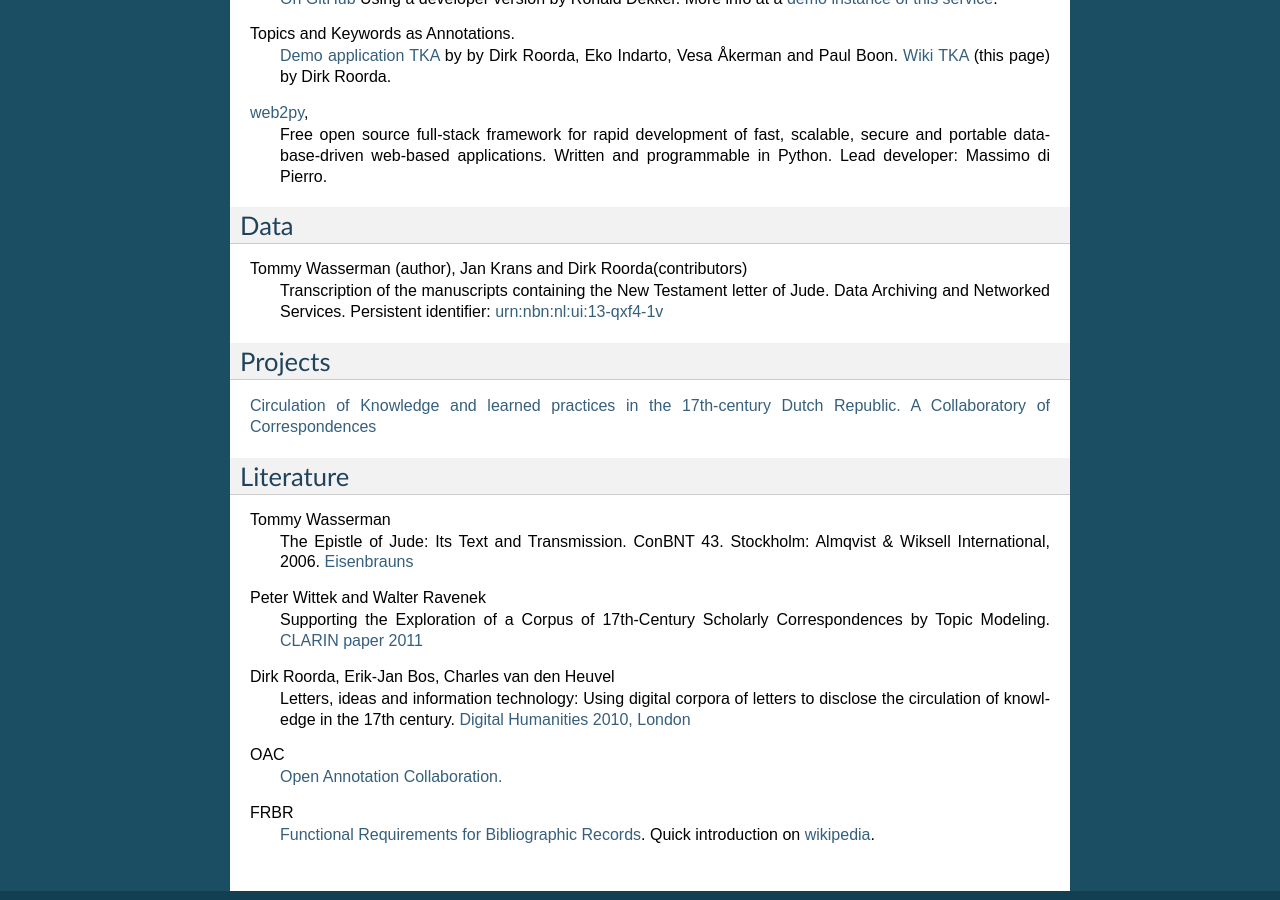
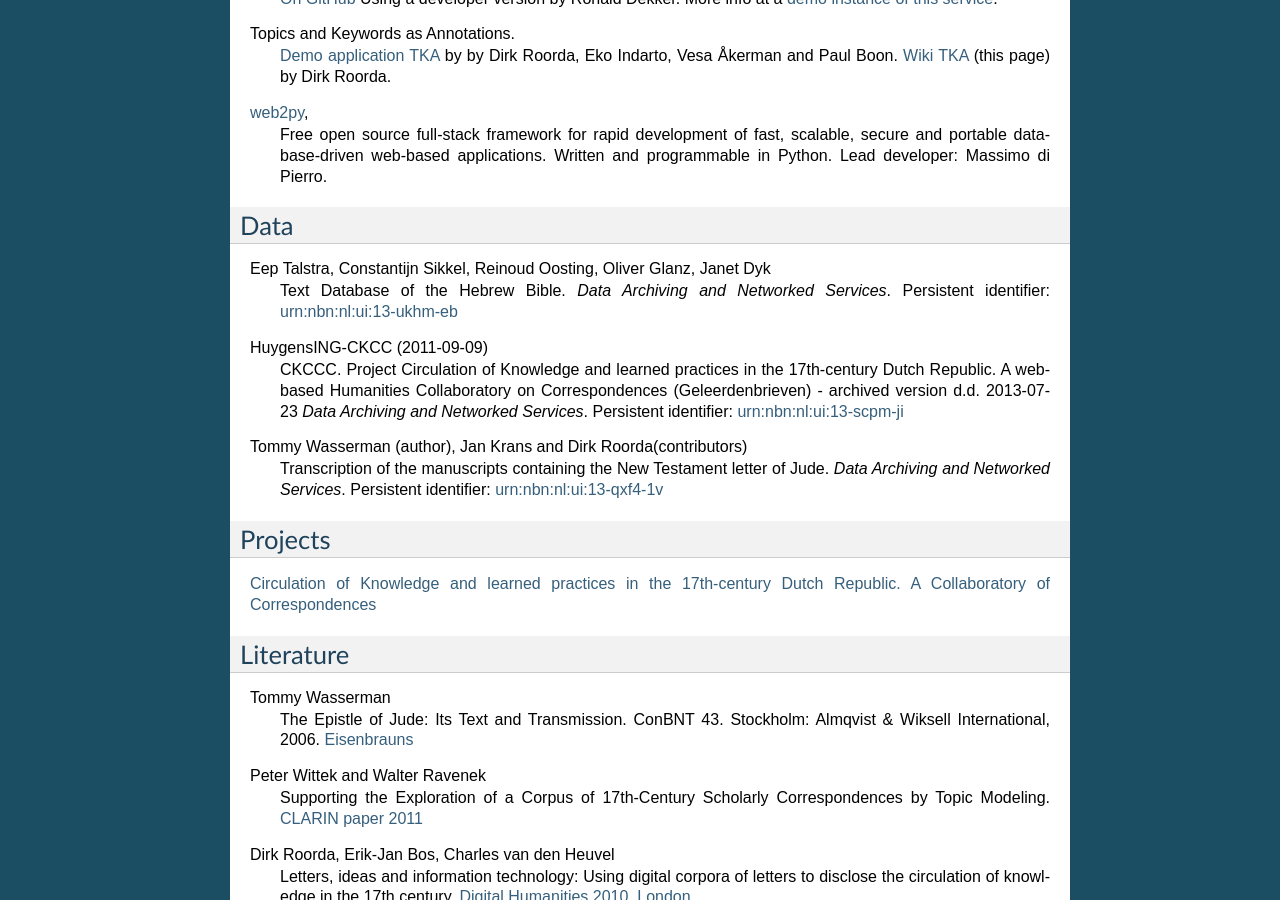
Before and after one commit to Dans-labs/annotation-paradigm, a Sphinx documentation site: the page built from docs/references.rst, in a window 1280 px wide and 900 px high, scrolled down 1110 px. Built offline with Sphinx 7.4.7, drawn with Linux system fonts in a browser that asks for light colours.

Commit message:
update docs

```diff
--- a/docs/references.rst
+++ b/docs/references.rst
@@ -70,9 +70,20 @@ Topics and Keywords as Annotations.
 
 Data
 ****
+Eep Talstra, Constantijn Sikkel, Reinoud Oosting, Oliver Glanz, Janet Dyk
+    Text Database of the Hebrew Bible.
+    *Data Archiving and Networked Services*.
+    Persistent identifier: `urn:nbn:nl:ui:13-ukhm-eb <http://www.persistent-identifier.nl/?identifier=urn%3Anbn%3Anl%3Aui%3A13-ukhm-eb>`_
+
+HuygensING-CKCC (2011-09-09)
+    CKCCC. Project Circulation of Knowledge and learned practices in the 17th-century Dutch Republic.
+    A web-based Humanities Collaboratory on Correspondences (Geleerdenbrieven) - archived version d.d. 2013-07-23
+    *Data Archiving and Networked Services*.
+    Persistent identifier: `urn:nbn:nl:ui:13-scpm-ji <http://www.persistent-identifier.nl/?identifier=urn%3Anbn%3Anl%3Aui%3A13-scpm-ji>`_
+
 Tommy Wasserman (author), Jan Krans and Dirk Roorda(contributors)
     Transcription of the manuscripts containing the New Testament letter of Jude.
-    Data Archiving and Networked Services.
+    *Data Archiving and Networked Services*.
     Persistent identifier: `urn:nbn:nl:ui:13-qxf4-1v <http://www.persistent-identifier.nl/?identifier=urn%3Anbn%3Anl%3Aui%3A13-qxf4-1v>`_
 
 Projects
```
Also changed, not shown: docs/files/qaa-table.png (deleted).
